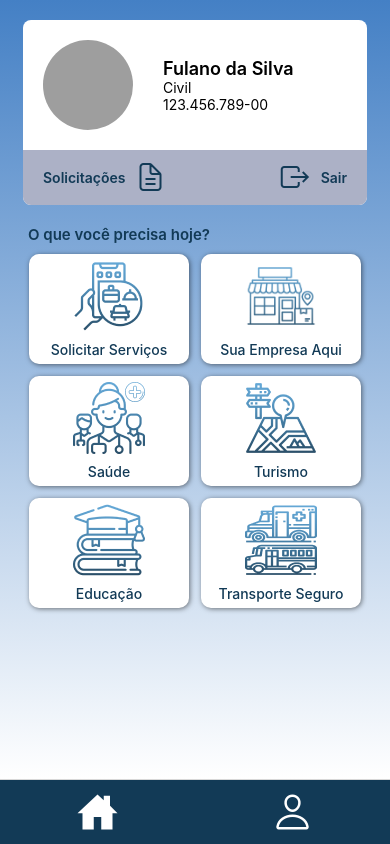
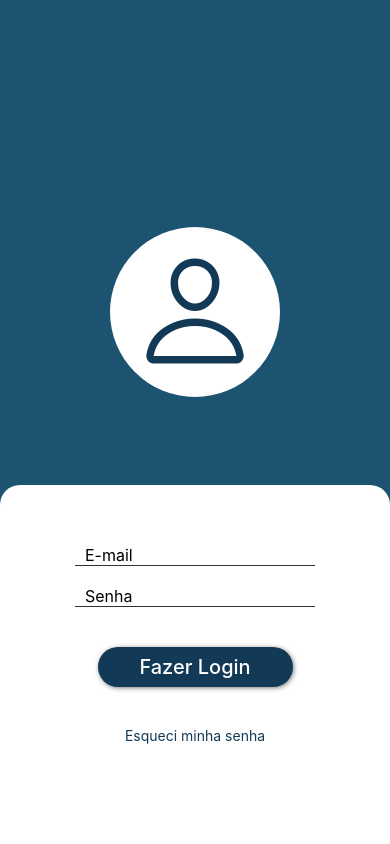
Before and after one commit to CoordLabdess/cabrobo-na-palma-frontend, a React Native app: screen /Login in a window 390 px wide. Built offline with nearby package versions, Linux system fonts and the light colour scheme; grey boxes are pictures that could not be loaded.

Commit message:
Tela de login e contexto de login feitos

```diff
--- a/App.tsx
+++ b/App.tsx
@@ -1,5 +1,6 @@
 import { View } from 'react-native'
 import { Navigation } from './routers/Navigation'
+import { AuthContextProvider } from './store/AuthContext'
 
 export default function App() {
 	return (
@@ -8,7 +9,9 @@ export default function App() {
 				flex: 1
 			}}
 		>
-			<Navigation />
+			<AuthContextProvider>
+				<Navigation />
+			</AuthContextProvider>
 		</View>
 	)
 }
--- a/app.json
+++ b/app.json
@@ -1,12 +1,12 @@
 {
 	"expo": {
-		"name": "cabrobo_native_app",
+		"name": "Cabrobó na Plama da Mão",
 		"slug": "cabrobo_native_app",
 		"privacy": "public",
 		"version": "1.0.0",
 		"description": "Cabrobó na palma da mão",
 		"orientation": "portrait",
-		"icon": "./assets/icon.png",
+		"icon": "./assets/CabroboIcon.jpg",
 		"userInterfaceStyle": "light",
 		"splash": {
 			"image": "./assets/splash.png",
--- a/components/UserHeader.jsx
+++ b/components/UserHeader.jsx
@@ -1,17 +1,15 @@
 import { View, Text, StyleSheet, Pressable, Image } from 'react-native'
 import IonIcons from '@expo/vector-icons/Ionicons'
+import { useContext } from 'react'
 import { COLORS } from '../constants/colors'
+import { AuthContext } from '../store/AuthContext'
 
 export function UserHeader() {
+	const authCtx = useContext(AuthContext)
 	return (
 		<View style={{ flex: 1 }}>
 			<View style={styles.headerContainer}>
-				<Pressable
-					style={styles.userInfoContainer}
-					onPress={() => {
-						console.log('Perfil')
-					}}
-				>
+				<Pressable style={styles.userInfoContainer}>
 					<View style={styles.profileImageContainer}>
 						<Image
 							style={styles.profileImage}
@@ -40,7 +38,7 @@ export function UserHeader() {
 					<Pressable
 						style={styles.linkContainer}
 						onPress={() => {
-							console.log('Sair')
+							authCtx.logout()
 						}}
 					>
 						<IonIcons name='exit-outline' size={32} color='#123A56' />
--- a/components/ui/PrimaryButton.tsx
+++ b/components/ui/PrimaryButton.tsx
@@ -29,7 +29,6 @@ export function PrimaryButton(props: PrimaryButtonProps) {
 const styles = StyleSheet.create({
 	buttonOuterContainer: {
 		borderRadius: 30,
-		margin: 4,
 		overflow: 'hidden',
 		backgroundColor: COLORS.primary500,
 		elevation: 4,
--- /dev/null
+++ b/components/ui/buttons/CleanTextButton.tsx
@@ -0,0 +1,24 @@
+import { Pressable, Text, TextStyle, StyleSheet } from 'react-native'
+import { COLORS } from '../../../constants/colors'
+
+interface CleanTextButtonProps {
+	title: string
+	onPress: () => void
+	textStyle?: TextStyle
+}
+
+export function CleanTextButton(props: CleanTextButtonProps) {
+	return (
+		<Pressable>
+			<Text style={[styles.text, props.textStyle]}>{props.title}</Text>
+		</Pressable>
+	)
+}
+
+const styles = StyleSheet.create({
+	text: {
+		fontSize: 12,
+		fontWeight: '400',
+		color: COLORS.primary500
+	}
+})
--- /dev/null
+++ b/components/ui/textInputs/CleanTextInput.tsx
@@ -0,0 +1,34 @@
+import { TextInput, StyleSheet, KeyboardTypeOptions, TextStyle } from 'react-native'
+import { COLORS } from '../../../constants/colors'
+
+interface CleanTextInputProps {
+	value?: string
+	onChangeText?: (value: string) => void
+	placeholder?: string
+	keyboardType?: KeyboardTypeOptions
+	secureTextEntry?: boolean
+	style?: TextStyle
+}
+
+export function CleanTextInput(props: CleanTextInputProps) {
+	return (
+		<TextInput
+			secureTextEntry={props.secureTextEntry}
+			keyboardType={props.keyboardType}
+			placeholder={props.placeholder}
+			style={[styles.textInput, props.style]}
+			value={props.value}
+			onChangeText={props.onChangeText}
+		/>
+	)
+}
+
+const styles = StyleSheet.create({
+	textInput: {
+		borderBottomWidth: 1,
+		width: 200,
+		fontSize: 14,
+		paddingHorizontal: 10,
+		borderColor: '#313131'
+	}
+})
--- a/routers/Navigation.tsx
+++ b/routers/Navigation.tsx
@@ -1,16 +1,19 @@
 import { View, Text } from 'react-native'
+import { useContext } from 'react'
 import { NavigationContainer } from '@react-navigation/native'
 import { StatusBar } from 'expo-status-bar'
-import { useState } from 'react'
 import { UserTypeNavigation } from './UserTypeNavigation'
+import { AuthContext } from '../store/AuthContext'
+import { RootPublicRouter } from './public/RootPublicRouter'
 
 export function Navigation() {
-	const [isLogged, setIsLogged] = useState(true)
-	return isLogged ? (
+	const authCtx = useContext(AuthContext)
+	return authCtx.isAuthenticated ? (
 		<UserTypeNavigation />
 	) : (
-		<View>
-			<Text>Login</Text>
-		</View>
+		<NavigationContainer>
+			<StatusBar style='dark' backgroundColor='#fff' />
+			<RootPublicRouter />
+		</NavigationContainer>
 	)
 }
--- /dev/null
+++ b/routers/public/RootPublicRouter.tsx
@@ -0,0 +1,30 @@
+import { createNativeStackNavigator } from '@react-navigation/native-stack'
+import { HomeScreen, ServicesScreen } from '../../screens'
+import { AnyScreen } from '../../screens/AnyScreen'
+import { ServicesForm1Screen } from '../../screens/common/solicitarServicos/ServicesForm1Screen'
+import { ServicesForm2Screen } from '../../screens/common/solicitarServicos/ServicesForm2Screen'
+import { ServicesForm3Screen } from '../../screens/common/solicitarServicos/ServicesForm3Screen'
+import { LoginScreen } from '../../screens/public/LoginScreen'
+import { SolicitarServicoFormContextProvider } from '../../store/SolicitarServicosContext'
+
+const Stack = createNativeStackNavigator()
+
+export function RootPublicRouter() {
+	return (
+		<Stack.Navigator
+			initialRouteName='SolicitarServicosMajor'
+			screenOptions={{
+				headerShown: false
+			}}
+		>
+			<Stack.Screen
+				name='Login'
+				component={LoginScreen}
+				options={{
+					title: 'Login',
+					animation: 'slide_from_right'
+				}}
+			/>
+		</Stack.Navigator>
+	)
+}
--- /dev/null
+++ b/screens/public/LoginScreen.tsx
@@ -0,0 +1,148 @@
+import { useContext, useState } from 'react'
+import { ScrollView, View, Text, StyleSheet, TextInput, Image } from 'react-native'
+import { SafeAreaView } from 'react-native-safe-area-context'
+import { Ionicons } from '@expo/vector-icons'
+import { CleanTextButton } from '../../components/ui/buttons/CleanTextButton'
+import { PrimaryButton } from '../../components/ui/PrimaryButton'
+import { CleanTextInput } from '../../components/ui/textInputs/CleanTextInput'
+import { COLORS } from '../../constants/colors'
+import { AuthContext } from '../../store/AuthContext'
+import { fakeSendData } from '../../utils/fakeFunctions'
+
+export function LoginScreen() {
+	const [email, setEmail] = useState('')
+	const [password, setPassword] = useState('')
+	const [isLoading, setIsLoading] = useState(false)
+	const authCtx = useContext(AuthContext)
+
+	async function validate() {
+		if (!isLoading) {
+			setIsLoading(true)
+			await fakeSendData().then(() => {
+				setIsLoading(false)
+				authCtx.authenticate('a', 'Common')
+			})
+		}
+	}
+
+	return (
+		<SafeAreaView style={styles.root} edges={['top', 'left', 'right']}>
+			<ScrollView
+				keyboardShouldPersistTaps='always'
+				contentContainerStyle={{
+					flexGrow: 1,
+					justifyContent: 'flex-end',
+					alignItems: 'center'
+				}}
+				alwaysBounceVertical={false}
+				showsVerticalScrollIndicator={false}
+			>
+				<View style={styles.foreground}>
+					<View style={styles.userIconContainer}>
+						<Ionicons
+							style={styles.userIcon}
+							name='person-outline'
+							size={120}
+							color={COLORS.primary500}
+						/>
+					</View>
+				</View>
+				<View style={styles.loginCard}>
+					<View style={{ marginBottom: 20 }}>
+						<CleanTextInput
+							style={styles.textInput}
+							value={email}
+							placeholder='E-mail'
+							onChangeText={text => setEmail(text)}
+						/>
+					</View>
+					<View style={[styles.elementContainer, { marginBottom: 40 }]}>
+						<CleanTextInput
+							style={styles.textInput}
+							value={password}
+							secureTextEntry
+							placeholder='Senha'
+							onChangeText={text => setPassword(text)}
+						/>
+					</View>
+					<View style={[styles.elementContainer, { marginBottom: 40 }]}>
+						<PrimaryButton
+							style={{ width: '50%' }}
+							title='Fazer Login'
+							isLoading={isLoading}
+							onPress={validate}
+						/>
+					</View>
+					<View style={[styles.elementContainer, { marginBottom: 60 }]}>
+						<CleanTextButton
+							textStyle={styles.forgotPassword}
+							title='Esqueci minha senha'
+							onPress={() => {}}
+						/>
+					</View>
+					<View style={[styles.elementContainer]}>
+						<View style={styles.logoContainer}>
+							<Image style={styles.logo} source={require('../../assets/CabroboLogo.png')} />
+						</View>
+					</View>
+				</View>
+			</ScrollView>
+		</SafeAreaView>
+	)
+}
+
+const styles = StyleSheet.create({
+	root: {
+		flex: 1,
+		backgroundColor: COLORS.primary400
+	},
+	foreground: {
+		minHeight: 200,
+		marginVertical: '15%'
+	},
+	userIconContainer: {
+		backgroundColor: '#fff',
+		borderRadius: 1000,
+		height: 170,
+		width: 170,
+		padding: 20,
+		justifyContent: 'center',
+		alignItems: 'center'
+	},
+	userIcon: {},
+	loginCard: {
+		backgroundColor: '#fff',
+		width: '100%',
+		borderTopLeftRadius: 20,
+		borderTopRightRadius: 20,
+		paddingBottom: 40,
+		paddingTop: 60,
+		overflow: 'hidden',
+		alignItems: 'center'
+	},
+	title: {
+		color: COLORS.primary500,
+		fontSize: 60,
+		fontWeight: '600'
+	},
+	forgotPassword: {
+		fontSize: 14
+	},
+	textInput: {
+		fontSize: 16,
+		width: 240
+	},
+	elementContainer: {
+		width: '100%',
+		alignItems: 'center'
+	},
+	logoContainer: {
+		width: '60%',
+		maxHeight: 100
+	},
+	logo: {
+		width: '100%',
+		height: '100%',
+		resizeMode: 'contain'
+	}
+})
--- /dev/null
+++ b/store/AuthContext.tsx
@@ -0,0 +1,43 @@
+import React, { createContext, useState } from 'react'
+
+export type AuthType = 'Common' | null
+
+interface Auth {
+	token: string | null
+	type: AuthType
+	isAuthenticated: boolean
+	authenticate: (token: string, type: AuthType) => void
+	logout: () => void
+}
+
+export const AuthContext = createContext<Auth>({
+	token: '',
+	type: null,
+	isAuthenticated: false,
+	authenticate: () => {},
+	logout: () => {}
+})
+
+export function AuthContextProvider(props: { children: React.ReactNode }) {
+	const [authToken, setAuthToken] = useState<null | string>(null)
+	const [authType, setAuthType] = useState<AuthType>(null)
+
+	function authenticate(token: string, type: AuthType) {
+		setAuthToken(token)
+		setAuthType(type)
+	}
+
+	function logout() {
+		setAuthToken(null)
+	}
+
+	const value: Auth = {
+		token: authToken,
+		type: authType,
+		isAuthenticated: !!authToken,
+		authenticate,
+		logout
+	}
+
+	return <AuthContext.Provider value={value}>{props.children}</AuthContext.Provider>
+}
--- /dev/null
+++ b/utils/fakeFunctions.ts
@@ -0,0 +1,7 @@
+export async function fakeSendData() {
+	return new Promise((resolve, reject) => {
+		setTimeout(() => {
+			resolve('')
+		}, 700)
+	})
+}
```
Also changed, not shown: routers/UserTypeNavigation.tsx (+10 -5 lines), assets/CabroboIcon.jpg (added), assets/CabroboLogo.png (added).
